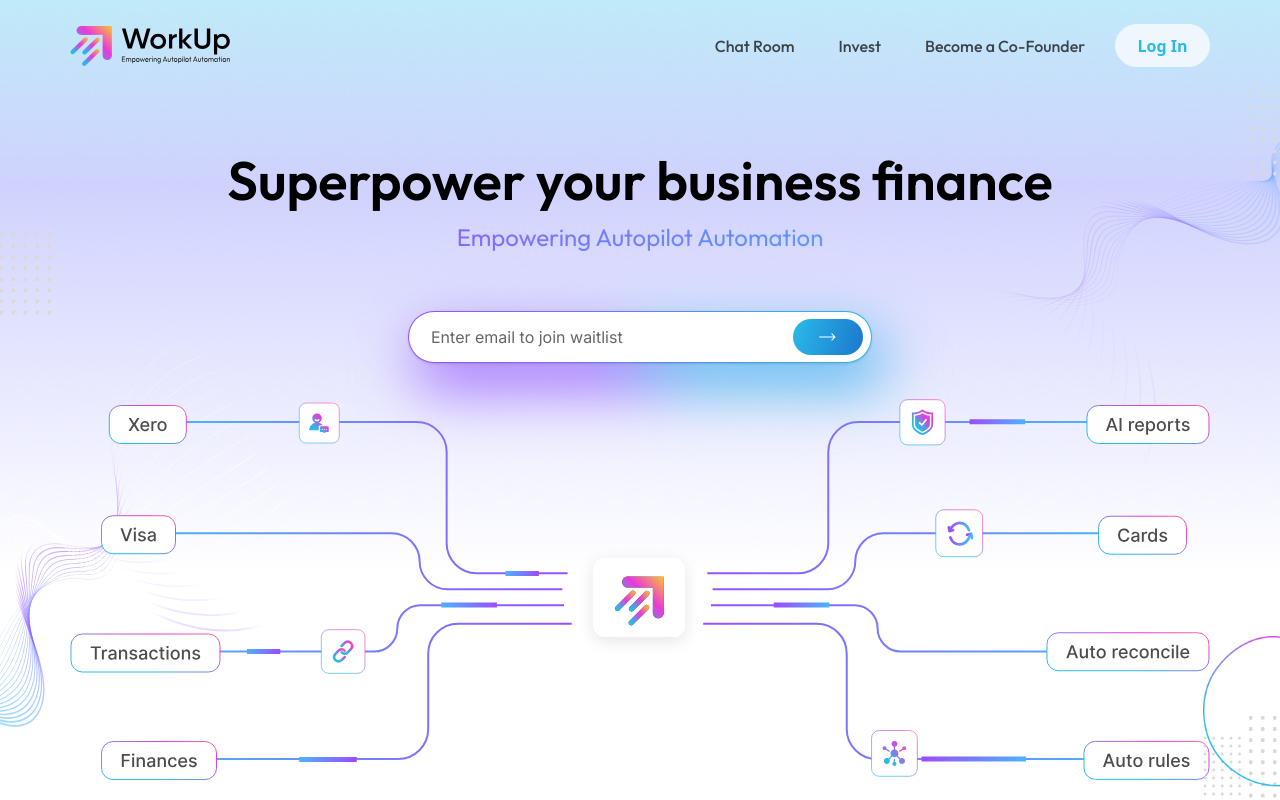
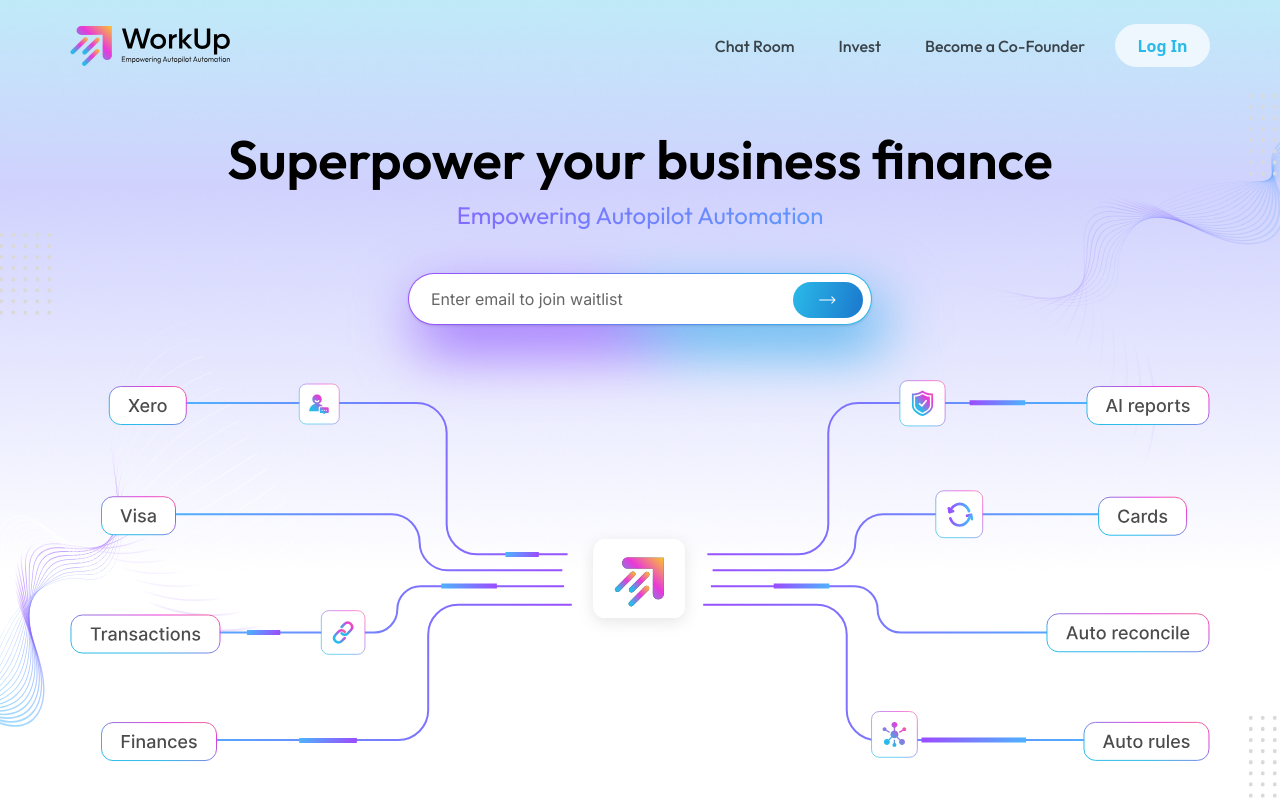
Before and after one commit to Johnyjangra/workup, a React (Create React App) app: page / in a window 1280 px wide. Shown: the top 800 px of the page. Built offline with nearby package versions, Linux system fonts and the light colour scheme.

Commit message:
chngs in hero

```diff
--- a/src/components/common/MobileNav.jsx
+++ b/src/components/common/MobileNav.jsx
@@ -12,7 +12,7 @@ const MobileNav = ({ activeNavOverlay, setActiveNavOverlay }) => {
           <li>
             <a
               onClick={() => setActiveNavOverlay(false)}
-              href="#chat-room"
+              href="/chatroom"
               className="text-black text-[20px] sm:text-[30px] opacity-70 ff_outfit font-medium after:transition-all after:rounded-sm after:duration-300 after:ease-linear relative after:absolute after:bottom-0 after:left-0 after:bg-blue after:w-0 hover:after:w-full after:h-[2px]"
             >
               Chat-Room
@@ -30,7 +30,7 @@ const MobileNav = ({ activeNavOverlay, setActiveNavOverlay }) => {
           <li>
             <a
               onClick={() => setActiveNavOverlay(false)}
-              href="#co-founder"
+              href="/founder"
               className="text-black text-[20px] sm:text-[30px] opacity-70 ff_outfit font-medium after:transition-all after:rounded-sm after:duration-300 after:ease-linear relative after:absolute after:bottom-0 after:left-0 after:bg-blue after:w-0 hover:after:w-full after:h-[2px]"
             >
               Become a Co-Founder
@@ -38,7 +38,7 @@ const MobileNav = ({ activeNavOverlay, setActiveNavOverlay }) => {
           </li>
           <li className="pt-5">
             <a
-              href="#contact"
+              href="/"
               onClick={() => setActiveNavOverlay(false)}
               aria-current="page"
             >
--- a/src/components/home/Dashboard.jsx
+++ b/src/components/home/Dashboard.jsx
@@ -6,6 +6,7 @@ const Dashboard = () => {
   const [border, setborder] = useState(0);
   return (
     <>
+      <div className="relative">
         <div className="container 2xl:max-w-[1320px] xl:max-w-[1140px] mx-auto px-5 xl:px-0">
           {" "}
           <div className="py-12 xl:pt-[163px]">
@@ -56,6 +57,7 @@ const Dashboard = () => {
             </div>
           </div>
         </div>
+      </div>
     </>
   );
 };
--- a/src/components/home/Hero.jsx
+++ b/src/components/home/Hero.jsx
@@ -35,7 +35,7 @@ const Hero = () => {
           src={heroIconDottedTwo}
           alt="hero-icon-layer-one"
         />
-        <div className="container 2xl:max-w-[1320px] xl:max-w-[1140px] mx-auto px-5 xl:px-0 text-center xl:pt-10 calc_height_custom flex justify-evenly items-center flex-col">
+        <div className="container 2xl:max-w-[1320px] xl:max-w-[1140px] mx-auto px-5 xl:px-0 text-center calc_height_custom flex justify-evenly items-center flex-col">
           <div>
             <h1 className="text-[28px] sm:text-xl xl:text-2xl 2xl:text-[68px] ff_outfit font-semibold text-black leading-[110%]">
               Superpower your business finance
@@ -43,7 +43,7 @@ const Hero = () => {
             <p className="text-md sm:text-lg 2xl:text-[30px] ff_outfit text-transparent pt-2 sm:pt-0 xl:pt-2 bg-clip-text bg-gradient-to-r from-[#994FFF] to-[#4AB6FE] font-normal">
               Empowering Autopilot Automation
             </p>
-            <form className="bg-white h-[44px] sm:h-[52px] w-full max-w-[464px] mx-auto waitlistshado rounded-[100px] ps-[22px] flex items-center justify-between mt-3 xl:mt-14 mb-0 input_border_gradient shadow">
+            <form className="bg-white h-[44px] sm:h-[52px] w-full max-w-[464px] mx-auto waitlistshado rounded-[100px] ps-[22px] flex items-center justify-between mt-3 xl:mt-10 mb-0 input_border_gradient shadow">
               <input
                 required
                 className="w-full outline-none ff_inter text-sm font-normal leading-normal text-[#666666] placeholder:text-[#666666]"
```
Lines whose indentation alone changed are shown as unchanged.
